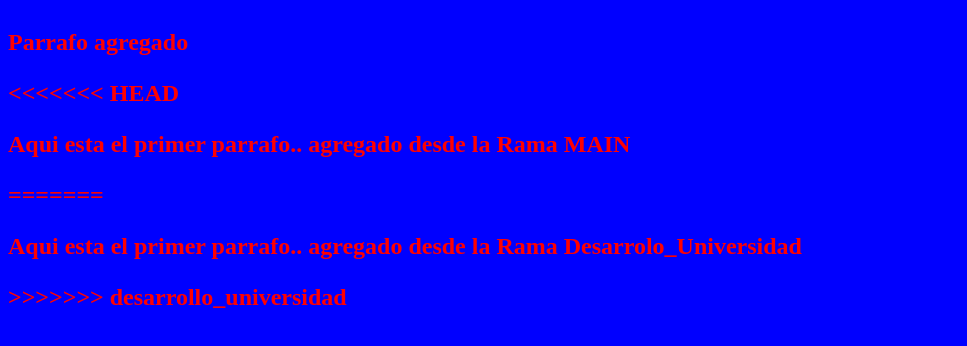
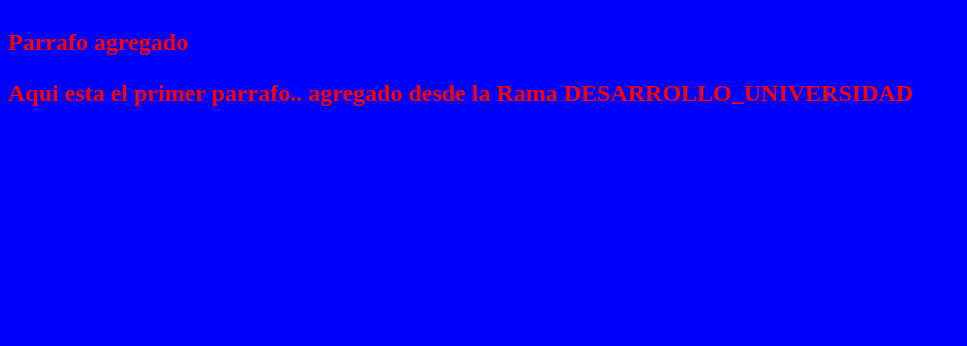
Before and after one commit to nmino1984/CursoGit, a plain HTML site: page index.html in a window 1280 px wide. Shown: the part 90-436 px from the top of the page, without its empty margins (0-967 px from the left). Drawn offline with Linux system fonts and the light colour scheme.

Commit message:
cambio en el Parrafo 1 desde DESARROLLO_UNIVERSIDAD

```diff
--- a/index.html
+++ b/index.html
@@ -8,10 +8,6 @@
     <body>
         <h1>Proyecto Empresarial</h1>
         <p>Parrafo agregado</p>
-<<<<<<< HEAD
-        <p>Aqui esta el primer parrafo.. agregado desde la Rama MAIN</p>
-=======
-        <p>Aqui esta el primer parrafo.. agregado desde la Rama Desarrolo_Universidad</p>
->>>>>>> desarrollo_universidad
+        <p>Aqui esta el primer parrafo.. agregado desde la Rama DESARROLLO_UNIVERSIDAD</p>
     </body>
 </html>
```
